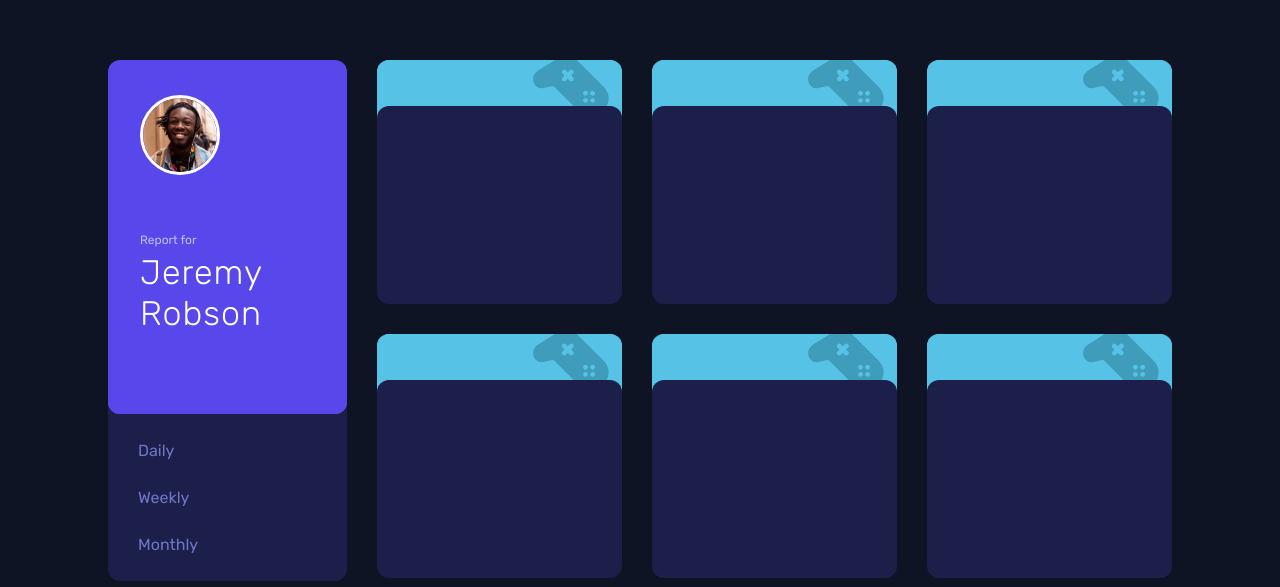
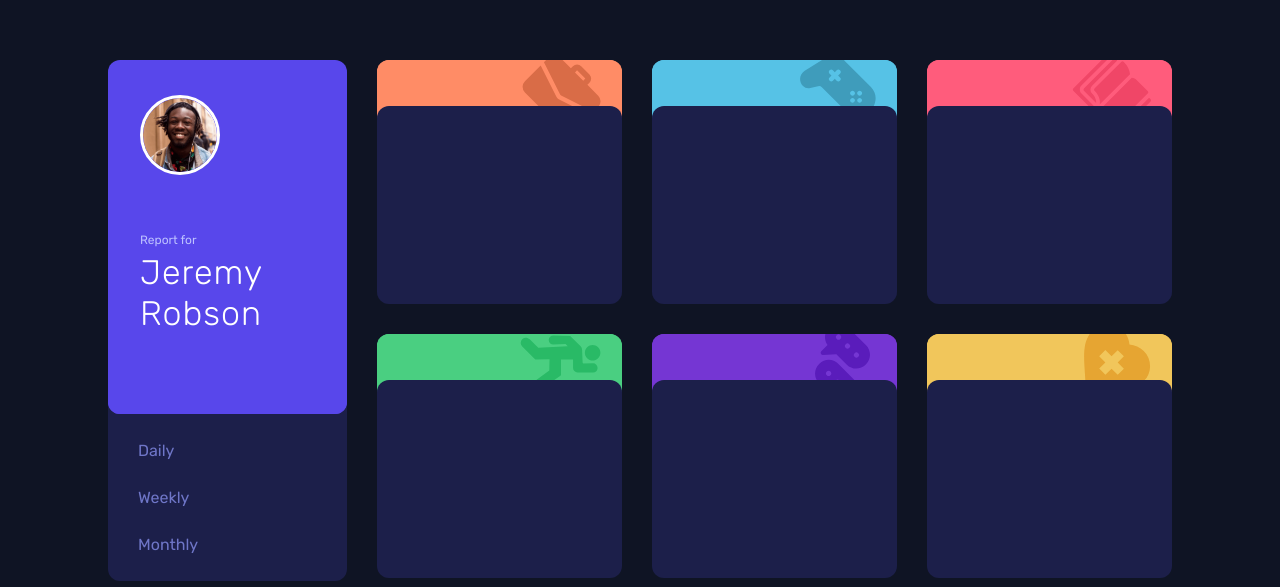
Before and after one commit to ParhamBRG/fem-time-traking-dashboard, a website: page index.html in a window 1280 px wide. Shown: the part 213-800 px from the top of the page. Drawn offline with nearby package versions, Linux system fonts and the light colour scheme; files that its build step writes are made by us from their sources.

Commit message:
Styling cards

```diff
--- a/app/scss/components/cards.scss
+++ b/app/scss/components/cards.scss
@@ -1,4 +1,8 @@
 @use '../util' as *;
+
+.foo{
+  --width:
+}
 
 .cards{
   display:grid;
@@ -25,15 +29,47 @@
   &::after , &::before{
     content: '';
     position: absolute;
-    background:url('../images/icon-play.svg');
-    background-position: center;
-    background-repeat: no-repeat;
-    background-position: 156px -5px;
     border-radius:12px 12px 0 0;
     width: 100%;
     height: 62px;
     top: -46px;
-    background-color:var(--soft_blue_play);
     z-index: -1;
   }
+
+  &--work::after , &--work::before{
+    background:url('../images/icon-work.svg');
+    background-color: var(--light_red_work);
+    background-repeat: no-repeat;
+    background-position: top -5px right 21px;
+  }
+  &--play::after , &--play::before{
+    background:url('../images/icon-play.svg');
+    background-color: var(--soft_blue_play);
+    background-repeat: no-repeat;
+    background-position: top -5px right 21px;
+  }
+  &--study::after , &--study::before{
+    background:url('../images/icon-study.svg');
+    background-color: var(--light_red_study);
+    background-repeat: no-repeat;
+    background-position: top -5px right 21px;
+  }
+  &--exercise::after , &--exercise::before{
+    background:url('../images/icon-exercise.svg');
+    background-color: var(--lime_green_exercise);
+    background-repeat: no-repeat;
+    background-position: top 1px right 21px;
+  }
+  &--social::after , &--social::before{
+    background:url('../images/icon-social.svg');
+    background-color: var(--violet_social);
+    background-repeat: no-repeat;
+    background-position: top -16px right 21px
+  }
+  &--selfcare::after , &--selfcare::before{
+    background:url('../images/icon-self-care.svg');
+    background-color: var(--soft_orange_selfcare);
+    background-repeat: no-repeat;
+    background-position: top -11px right 21px;
+  }
 }
```
